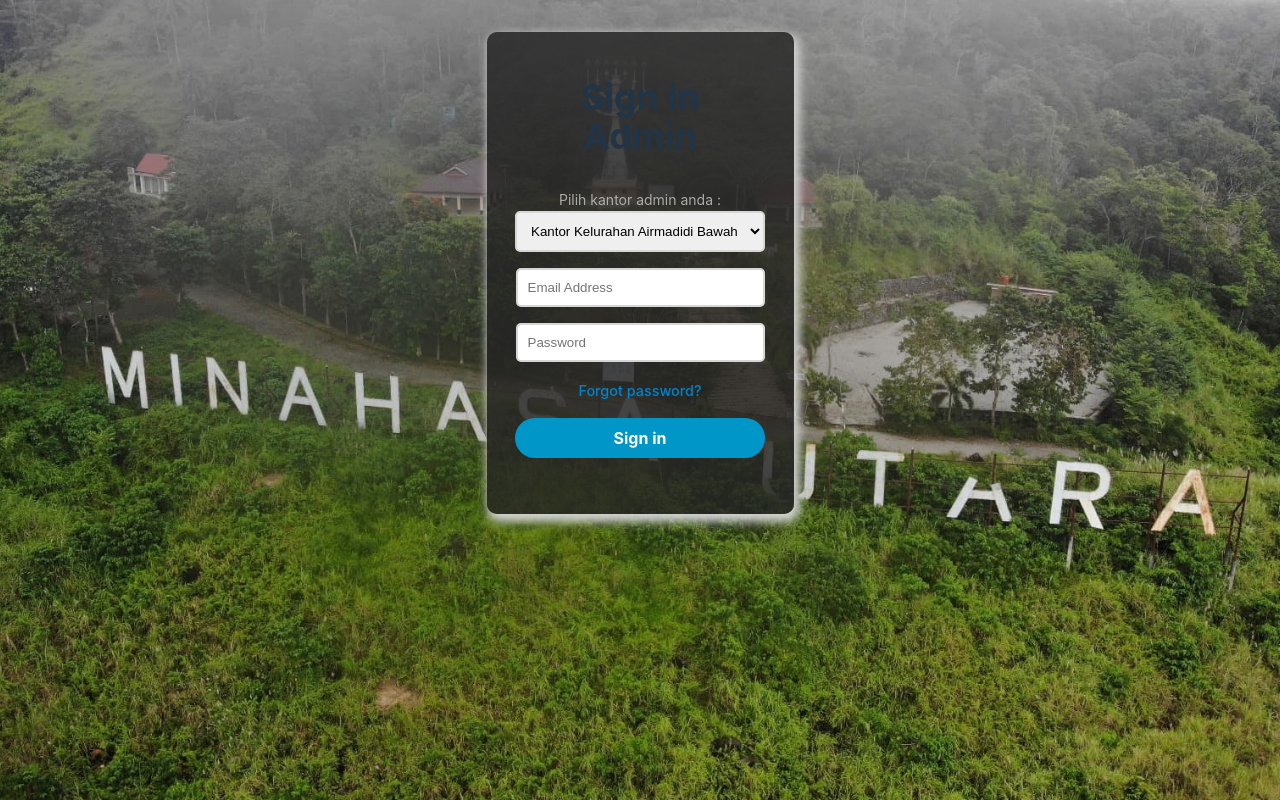
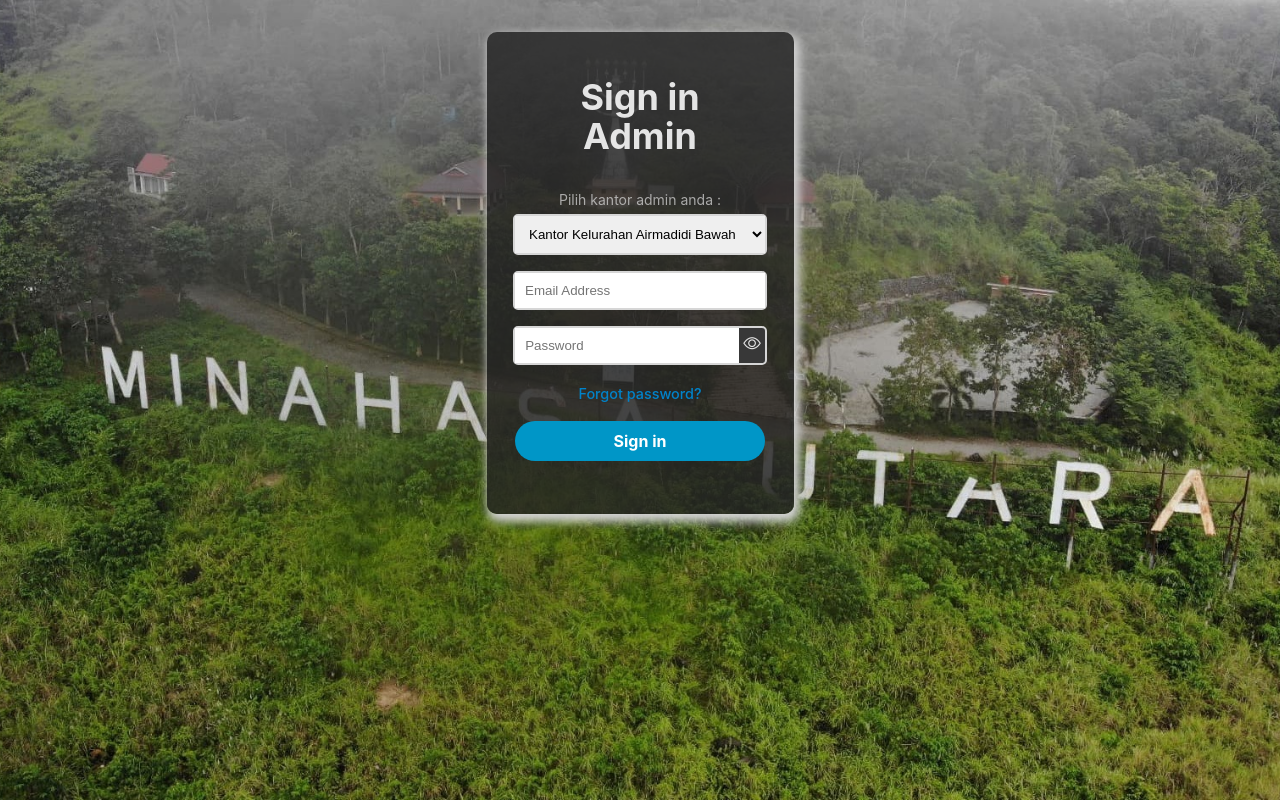
Before and after one commit to Melrick1/SI-Minahasa, a React (Vite) app: page /login-admin in a window 1280 px wide. Built offline with nearby package versions, Linux system fonts and the light colour scheme.

Commit message:
Fix Login

```diff
--- a/package.json
+++ b/package.json
@@ -10,6 +10,7 @@
     "preview": "vite preview"
   },
   "dependencies": {
+    "bootstrap-icons": "^1.11.3",
     "react": "^18.2.0",
     "react-dom": "^18.2.0",
     "react-router-dom": "^6.22.0"
--- a/src/App.css
+++ b/src/App.css
@@ -1,3 +1,5 @@
+@import "/node_modules/bootstrap-icons/font/bootstrap-icons.css";
+
 #root {
   max-width: 1280px;
   font-size: 16px;
--- a/src/App.jsx
+++ b/src/App.jsx
@@ -2,7 +2,7 @@ import { useState } from 'react'
 import reactLogo from './assets/react.svg'
 import viteLogo from '/vite.svg'
 import './App.css'
-import Homepage from './components/Homepage/Homepage.jsx'
+import Homepage from '/src/components/Homepage/Homepage.jsx'
 
 function App() {
   return (
--- a/src/components/Homepage/Homepage.jsx
+++ b/src/components/Homepage/Homepage.jsx
@@ -36,8 +36,8 @@ const Homepage = () => {
                 <div>
                     <h2>Sistem Informasi Kepuasan Layanan Pemerintah <br/>di Minahasa Utara</h2>
                     <div className='homecard-buttons'>
+                        <Link to="/login-admin" className='homecard-link'>Login Admin</Link>
                         <Link to="/login-masyarakat" className='homecard-link'>Login Masyarakat</Link>
-                        <Link to="/login-admin" className='homecard-link'>Login Admin</Link>
                     </div>
                 </div>
             </div>
--- /dev/null
+++ b/src/components/login/FuncLogin.jsx
@@ -0,0 +1,17 @@
+// usePasswordToggle.js
+import { useState } from 'react';
+
+const usePasswordToggle = () => {
+  const [showPassword, setShowPassword] = useState(false);
+
+  const handleTogglePassword = () => {
+    setShowPassword(!showPassword);
+  };
+
+  return {
+    showPassword,
+    handleTogglePassword,
+  };
+};
+
+export default usePasswordToggle;
--- a/src/components/login/Login.css
+++ b/src/components/login/Login.css
@@ -21,11 +21,21 @@
 }
 
 /* Input */
-.login-container .inputbox{
+.form-content{
+    padding: 0;
+    margin: 0.2rem auto 1rem auto;
+    max-width: 250px;
+    min-width: 250px;
     border: 2px solid #d6d6d6;
     border-radius: 5px;
+    background-color: rgb(56, 56, 56);
+
+}
+
+.login-container .inputbox{
+    border: none;
     padding: 10px;
-    margin-bottom: 1rem;
+    outline: none;
 }
 
 .login-container select{
@@ -33,7 +43,22 @@
 }
 
 .login-container .typed{
-    width: 225px;
+    width: 230px;
+}
+
+.login-container .pass{
+    width: 203px;
+    border-right: 1px solid white;
+}
+
+/* Password toggle */
+.form-content i{
+    margin: 0.25rem;
+    font-size: 1.1rem;
+}
+
+.form-content i:hover{
+    cursor: pointer;
 }
 
 /* Button */
--- a/src/components/login/LoginAdmin.jsx
+++ b/src/components/login/LoginAdmin.jsx
@@ -1,23 +1,29 @@
 import './Login.css'
+import usePasswordToggle from './FuncLogin';
 
 const LoginAdmin = () => {
+    const { showPassword, handleTogglePassword } = usePasswordToggle();
+
     return(
         <section className='hero'>
             <div className="login-container admin">
                 <h1>Sign in <br/>Admin</h1>
                 <form action="#">
+                    <label>Pilih kantor admin anda :</label>
                     <div class="form-content">
-                        <label>Pilih kantor admin anda :</label>
-                        <select className='inputbox' id="fruit" name="fruit">
+                        <select className='inputbox combo' id="kantor" name="kantor">
                             <option value="Admin Airmadidi Bawah">Kantor Kelurahan Airmadidi Bawah </option>
-                            <option value="Admin Watutumou Dua">Kantor Hukum Tua Desa Watutumou dua</option>
+                            <option value="Admin Watutumou Dua">Kantor Hukum Tua Desa Watutumou Dua</option>
                         </select>
                     </div>
                     <div class="form-content">
                         <input className='inputbox typed' type="email" name="email" id="email" placeholder="Email Address"/>
                     </div>
                     <div class="form-content">
-                        <input className='inputbox typed' type="password" name="password" id="password" placeholder="Password"/>
+                        <input className='inputbox pass' type={showPassword ? "text" : "password"} name="password" id="password" placeholder="Password"/>
+                        <span className="input-group-text" onClick={handleTogglePassword}>
+                                <i className={`bi bi-eye${showPassword ? '-slash' : ''}`}></i>
+                        </span>
                     </div>
                     <a href="#">Forgot password?</a>
                     <button class="submit admin">Sign in</button>
--- a/src/components/login/LoginMasyarakat.jsx
+++ b/src/components/login/LoginMasyarakat.jsx
@@ -1,12 +1,16 @@
+import usePasswordToggle from './FuncLogin';
+
 const LoginMasyarakat = () => {
+    const { showPassword, handleTogglePassword } = usePasswordToggle();
+
     return(
         <section className="hero">
             <div className="login-container masyarakat">
                 <h1>Sign in<br/>Masyarakat</h1>
                 <form action="#">
+                    <label>Pilih wilayah anda :</label>
                     <div className="form-content">
-                        <label>Pilih wilayah anda :</label>
-                        <select className='inputbox' id="fruit" name="fruit">
+                        <select className='inputbox combo' id="masyarakat" name="masyarakat">
                             <option value="Masyarakat Airmadidi Bawah">Masyarakat Kelurahan Airmadidi Bawah</option>
                             <option value="Masyarakat Watutumou Dua">Masyarakat Desa Watutumou Dua</option>
                         </select>
@@ -15,7 +19,10 @@ const LoginMasyarakat = () => {
                         <input className='inputbox typed' type="email" name="email" id="email" placeholder="Email Address"/>
                     </div>
                     <div className="form-content">
-                        <input className='inputbox typed' type="password" name="password" id="password" placeholder="Password"/>
+                        <input className='inputbox pass' type={showPassword ? "text" : "password"} name="password" id="password" placeholder="Password"/>
+                        <span className="input-group-text" onClick={handleTogglePassword}>
+                                <i className={`bi bi-eye${showPassword ? '-slash' : ''}`}></i>
+                        </span>
                     </div>
                     <a href="#">Forgot password?</a>
                     <div className="buttons-masyarakat">
--- a/src/index.css
+++ b/src/index.css
@@ -57,14 +57,5 @@ button:focus-visible {
 }
 
 @media (prefers-color-scheme: light) {
-  :root {
-    color: #213547;
-    background-color: #ffffff;
-  }
-  a:hover {
-    color: #747bff;
-  }
-  button {
-    background-color: #f9f9f9;
-  }
+
 }
```
Also changed, not shown: 1 other file (tests, documents, lock files or other folders).
